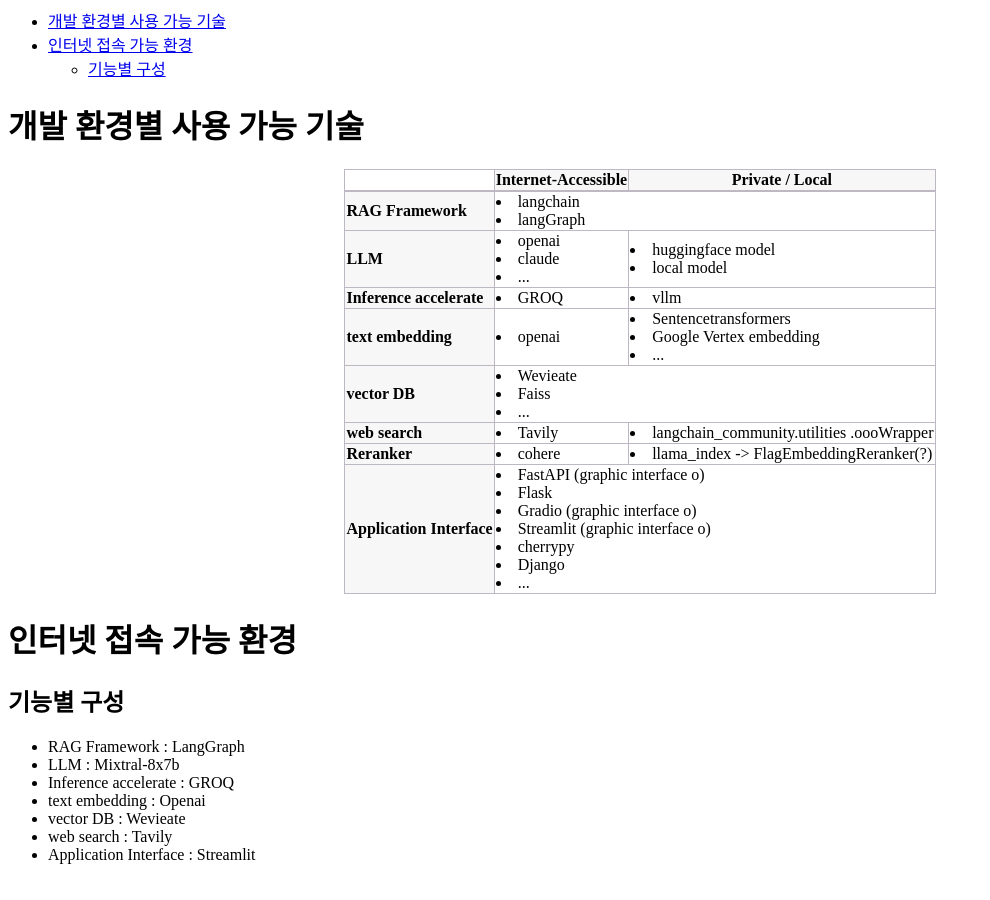
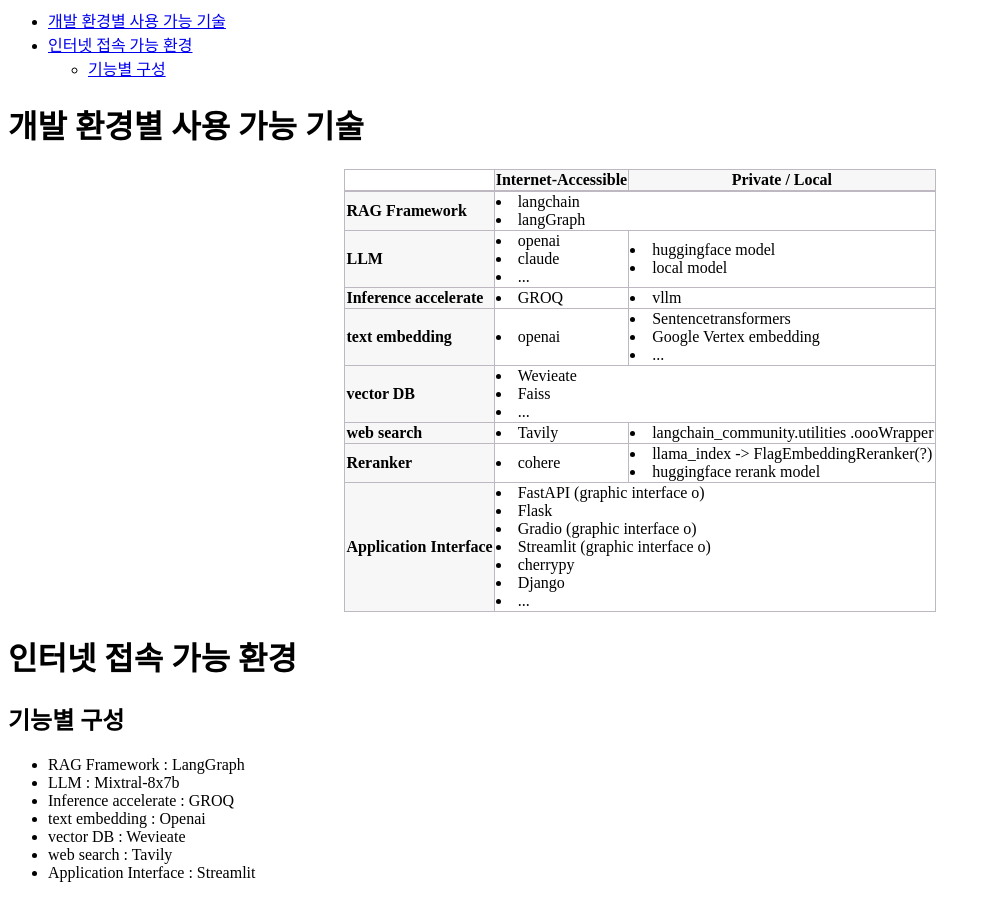
Before and after one commit to finddme/finddme.github.io, a Jekyll site: the page built from _posts/2024-07-01-self_ref_rag.md, in a window 1280 px wide. Shown: the whole page, without its empty margins (0-990 px from the left). Built offline with Jekyll 4.4.1, drawn with Linux system fonts in a browser that asks for light colours.

Commit message:
Update 2024-07-01-self_ref_rag.md

```diff
--- a/_posts/2024-07-01-self_ref_rag.md
+++ b/_posts/2024-07-01-self_ref_rag.md
@@ -108,6 +108,7 @@
          </td>
          <td class="line">
            <li>llama_index -> FlagEmbeddingReranker(?)</li>
+           <li>huggingface rerank model</li>
          </td>
        </tr>
        <tr>
```
